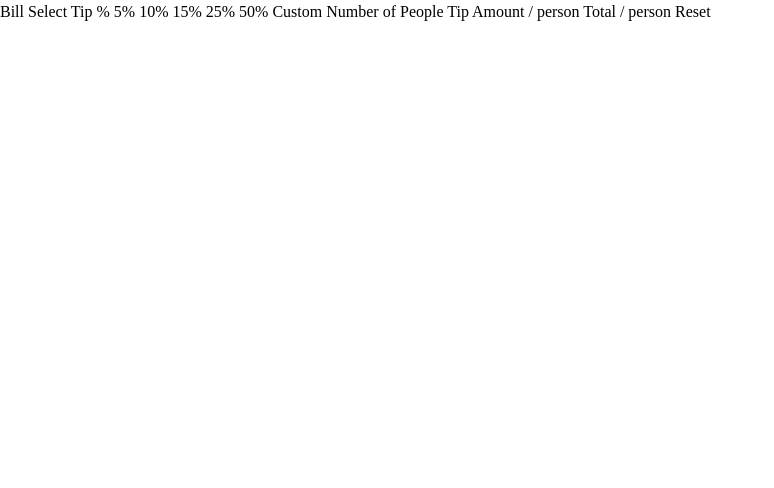
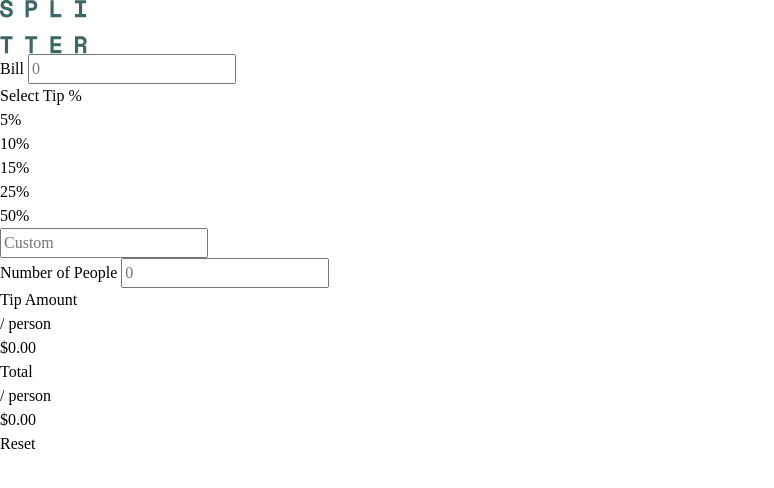
Before and after one commit to xapzx/tip-calculator-app, a plain HTML site: page index.html in a window 1280 px wide. Shown: the whole page, without its empty margins (0-774 px from the left). Drawn offline with Linux system fonts and the light colour scheme.

Commit message:
Marked up HTML

```diff
--- a/index.html
+++ b/index.html
@@ -14,25 +14,49 @@
   <script src="calculator.js" defer></script>
 </head>
 <body>
-
-  Bill
-
-  Select Tip %
-  5%
-  10%
-  15%
-  25%
-  50%
-  Custom
-
-  Number of People
-
-  Tip Amount
-  / person
-
-  Total
-  / person
-
-  Reset
+  <header>
+    <h1 class="sr-only">Splitter - Tip Calculator App</h1>
+    <img src="images/logo.svg" alt="Brand Logo">
+  </header>
+  <main>
+    <div class="inputs">
+      <div class="input-bill-wrapper">
+        <label for="bill" class="input-bill-label">Bill</label>
+        <input type="text" name="bill" id="bill" placeholder="0">
+      </div>
+      <div class="input-tip-wrapper">
+        <label for="tip" class="input-tip">Select Tip %</label>
+        <div class="input-tip-item-wrapper">
+          <div class="input-tip-item">5%</div>
+          <div class="input-tip-item">10%</div>
+          <div class="input-tip-item">15%</div>
+          <div class="input-tip-item">25%</div>
+          <div class="input-tip-item">50%</div>
+          <input type="text" name="tip" id="tip" class="input-tip-item input-tip-item-custom" placeholder="Custom">
+        </div>
+      </div>
+      <div class="input-people-wrapper">
+        <label for="people" class="input-people-label">Number of People</label>
+        <input type="text" name="people" id="people" placeholder="0">
+      </div>
+    </div>
+    <div class="outputs">
+      <div class="tip-amount-wrapper">
+        <div class="tip-amount-title-wrapper">
+          <p class="tip-amount-title">Tip Amount</p>
+          <p class="per-person">/ person</p>
+        </div>
+        <div class="tip-amount-output tip-output">$0.00</div>
+      </div>
+      <div class="tip-amount-wrapper">
+        <div class="tip-amount-title-wrapper">
+          <p class="tip-amount-title">Total</p>
+          <p class="per-person">/ person</p>
+        </div>
+        <div class="tip-amount-output total-output">$0.00</div>
+      </div>
+      <a class="reset">Reset</a>
+    </div>
+  </main>
 </body>
 </html>
--- a/style.css
+++ b/style.css
@@ -14,3 +14,17 @@
     --fs-base: 1.5rem;
     --fw-bold: 700;
 }
+
+.sr-only {
+	border: 0 !important;
+	clip: rect(1px, 1px, 1px, 1px) !important; /* 1 */
+	-webkit-clip-path: inset(50%) !important;
+		clip-path: inset(50%) !important;  /* 2 */
+	height: 1px !important;
+	margin: -1px !important;
+	overflow: hidden !important;
+	padding: 0 !important;
+	position: absolute !important;
+	width: 1px !important;
+	white-space: nowrap !important;            /* 3 */
+}
```
